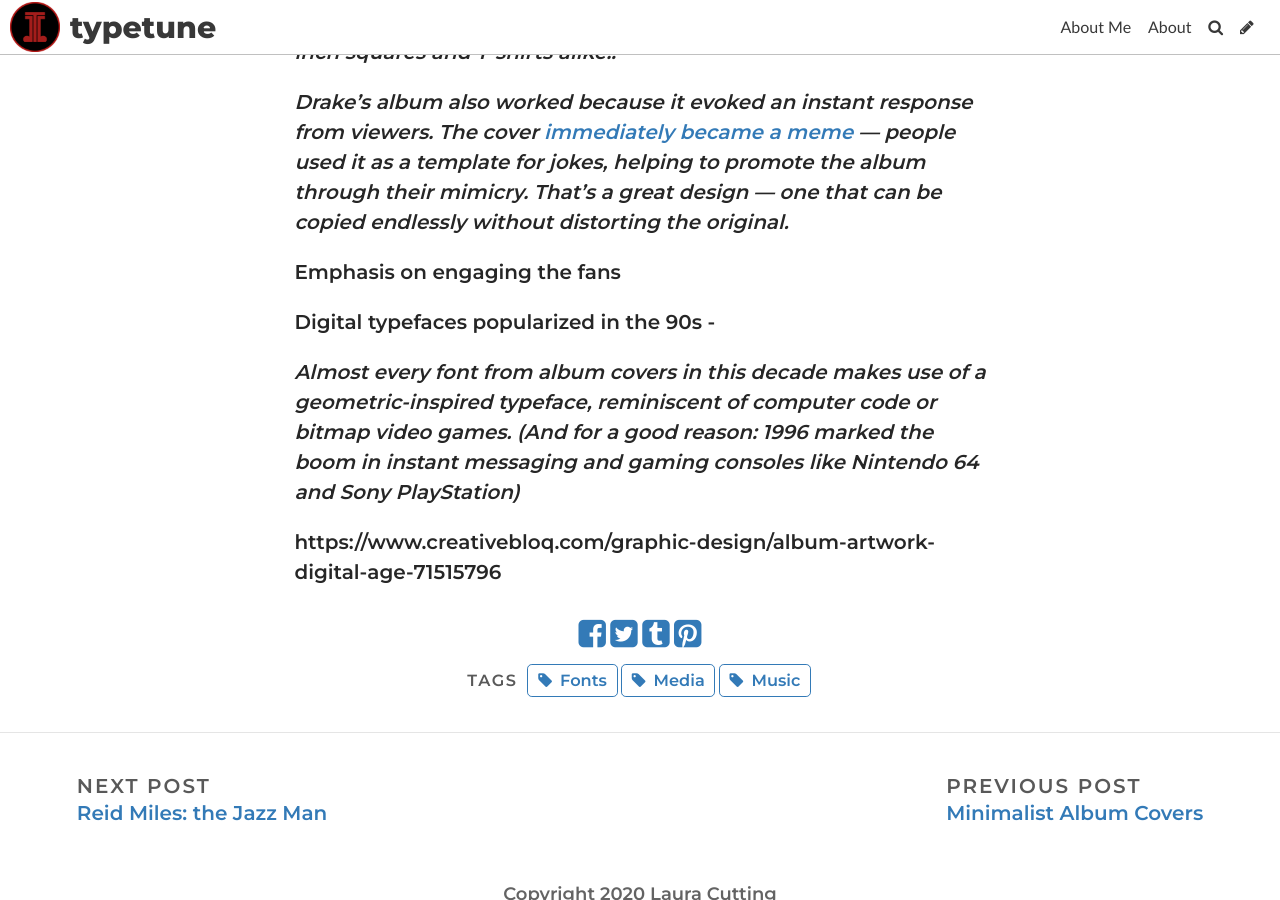
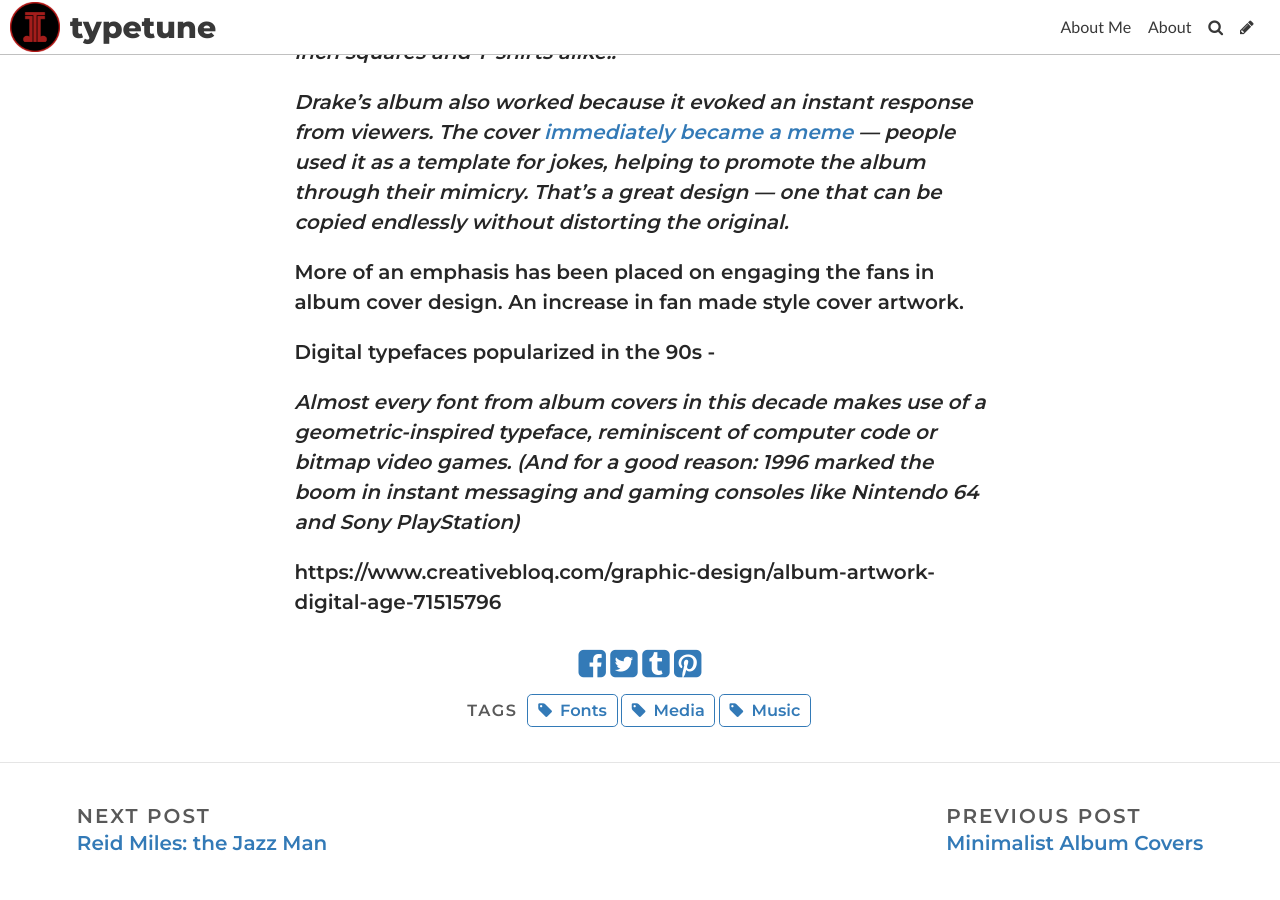
Before and after one commit to lauracutting/typetune, a Jekyll site: the page built from _posts/2020-11-18-the-dawn-of-the-digital-age-album-cover.md, in a window 1280 px wide and 900 px high, scrolled down 1691 px. Built offline with Jekyll 4.4.1, drawn with Linux system fonts in a browser that asks for light colours; some web fonts are replaced.

Commit message:
Update Post “2020-11-18-the-dawn-of-the-digital-age-album-cover”

```diff
--- a/_posts/2020-11-18-the-dawn-of-the-digital-age-album-cover.md
+++ b/_posts/2020-11-18-the-dawn-of-the-digital-age-album-cover.md
@@ -24,7 +24,7 @@
 
 *Drake's album also worked because it evoked an instant response from viewers. The cover [immediately became a meme](http://fusion.net/list/50583/15-of-the-best-drake-if-youre-reading-this-album-cover-parodies/) — people used it as a template for jokes, helping to promote the album through their mimicry. That's a great design — one that can be copied endlessly without distorting the original.*
 
-Emphasis on engaging the fans
+More of an emphasis has been placed on engaging the fans in album cover design. An increase in fan made style cover artwork.
 
 Digital typefaces popularized in the 90s -
 
```
